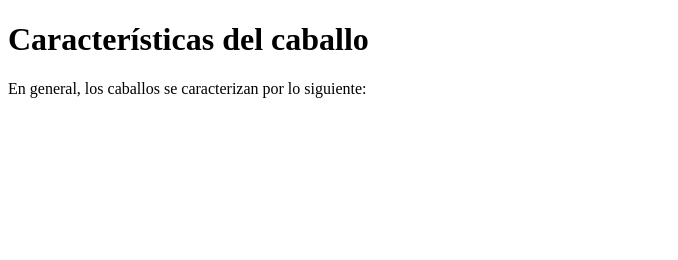
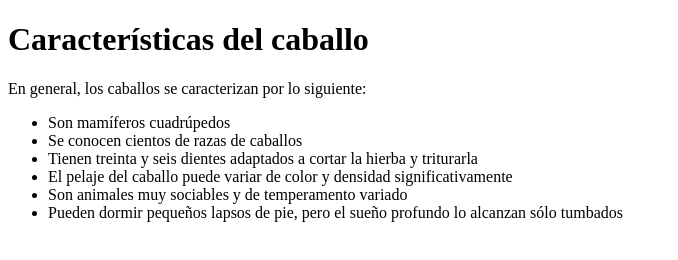
Before and after one commit to KatiaAguilar/sitio52, a plain HTML site: page caracteristicas.html in a window 1280 px wide. Shown: the whole page, without its empty margins (0-678 px from the left). Drawn offline with Linux system fonts and the light colour scheme.

Commit message:
se agregaron las caracteristicas a la pagina caracteristicas

```diff
--- a/caracteristicas.html
+++ b/caracteristicas.html
@@ -8,6 +8,13 @@
 <body>
     <h1>Características del caballo</h1>
     <p>En general, los caballos se caracterizan por lo siguiente: </p>
-
+<ul>
+    <li>Son mamíferos cuadrúpedos</li>
+    <li>Se conocen cientos de razas de caballos</li>
+    <li>Tienen treinta y seis dientes adaptados a cortar la hierba y triturarla</li>
+    <li>El pelaje del caballo puede variar de color y densidad significativamente</li>
+    <li>Son animales muy sociables y de temperamento variado</li>
+    <li>Pueden dormir pequeños lapsos de pie, pero el sueño profundo lo alcanzan sólo tumbados</li>
+</ul>
 </body>
 </html>
```
